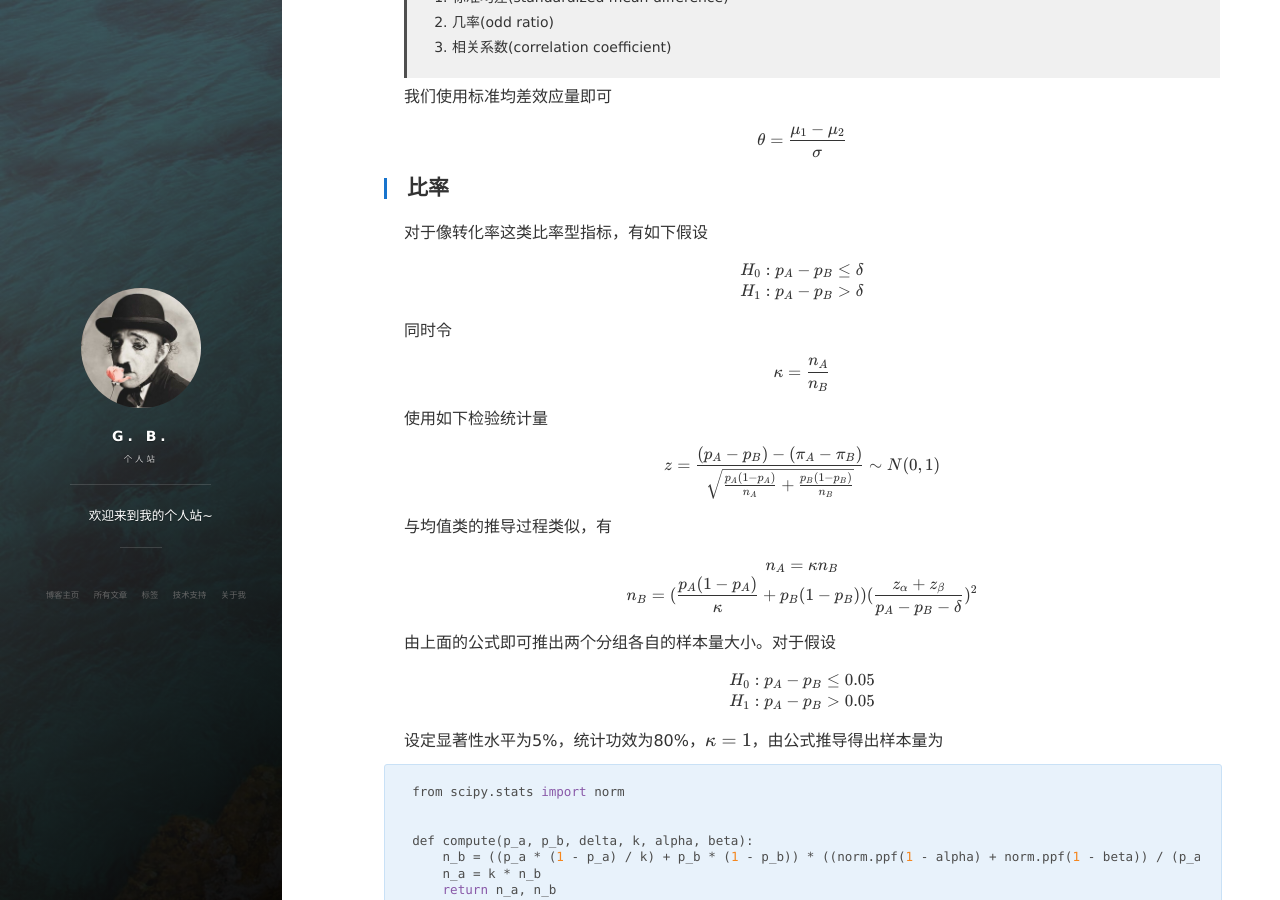
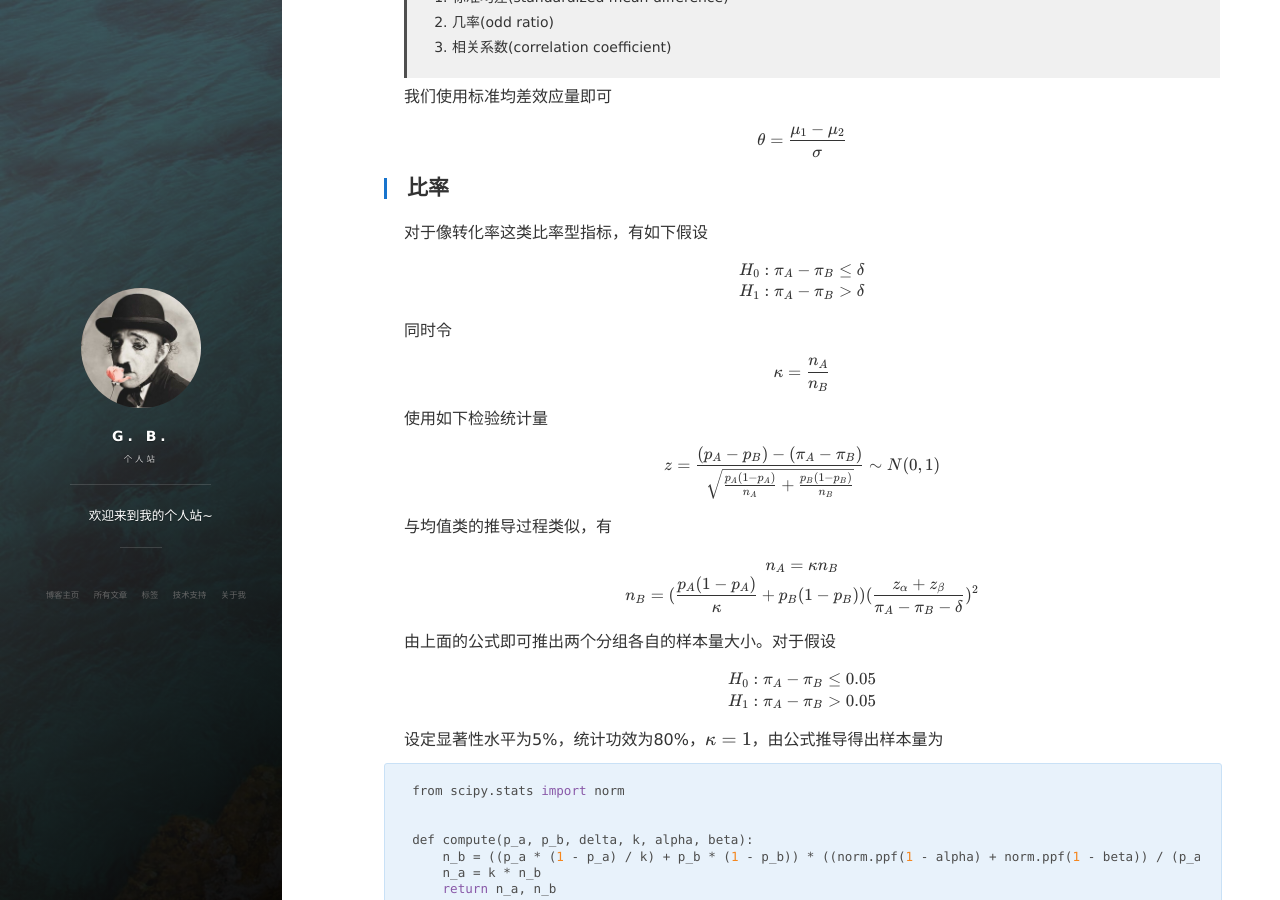
Before and after one commit to Blanket58/Blanket58.github.io, a Jekyll site: the page built from _posts/2021-08-02-abtest-sample-size.md, in a window 1280 px wide and 900 px high, scrolled down 2551 px. Built offline with Jekyll 4.4.1, drawn with Linux system fonts in a browser that asks for light colours; nearby versions of some CDN libraries; comment, search, counter and statistics services are not loaded.

Commit message:
Update 2021-08-02-abtest-sample-size.md

```diff
--- a/_posts/2021-08-02-abtest-sample-size.md
+++ b/_posts/2021-08-02-abtest-sample-size.md
@@ -119,8 +119,8 @@ $$
 对于像转化率这类比率型指标，有如下假设
 
 $$
-H_0: p_A - p_B \le \delta \\
-H_1: p_A - p_B > \delta
+H_0: \pi_A - \pi_B \le \delta \\
+H_1: \pi_A - \pi_B > \delta
 $$
 
 同时令
@@ -139,14 +139,14 @@ $$
 
 $$
 n_A = \kappa n_B \\
-n_B = (\frac {p_A(1 - p_A)} \kappa + p_B(1 - p_B))(\frac {z_{\alpha} + z_{\beta}} {p_A - p_B - \delta})^2
+n_B = (\frac {p_A(1 - p_A)} \kappa + p_B(1 - p_B))(\frac {z_{\alpha} + z_{\beta}} {\pi_A - \pi_B - \delta})^2
 $$
 
 由上面的公式即可推出两个分组各自的样本量大小。对于假设
 
 $$
-H_0: p_A - p_B \le 0.05 \\
-H_1: p_A - p_B > 0.05
+H_0: \pi_A - \pi_B \le 0.05 \\
+H_1: \pi_A - \pi_B > 0.05
 $$
 
 设定显著性水平为5%，统计功效为80%，$\kappa = 1$，由公式推导得出样本量为
```
